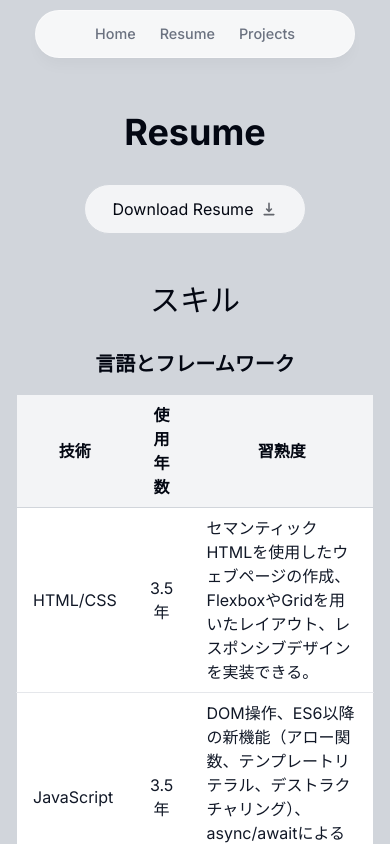
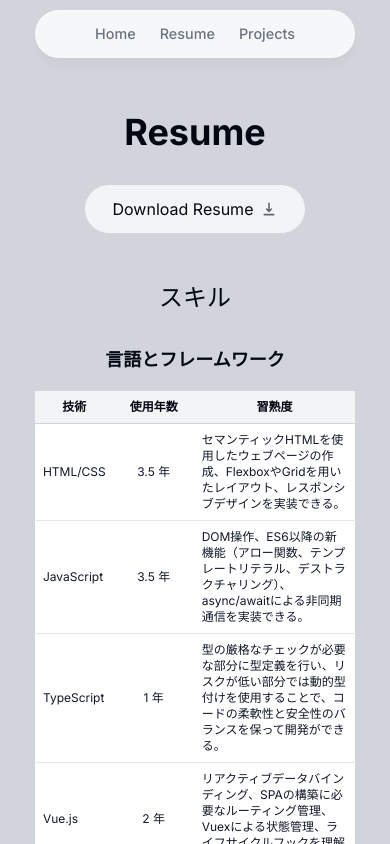
Before and after one commit to tkwonn/portfolio, a Next.js app: page /resume in a window 390 px wide. Shown: the top 844 px of the page. Built offline with nearby package versions, Linux system fonts and the light colour scheme.

Commit message:
Adjust SkillsTable for mobile devices

```diff
--- a/src/components/Skills.tsx
+++ b/src/components/Skills.tsx
@@ -2,22 +2,22 @@ import { languages, databases, others } from "@/lib/skills";
 
 const SkillTable = ({ title, skills }: { title: string, skills: readonly any[] }) => (
   <div className="mb-8">
-    <h3 className="text-xl text-center font-semibold mb-4">{title}</h3>
+    <h3 className="text-lg md:text-xl text-center font-semibold mb-4">{title}</h3>
     <div className="overflow-x-auto">
       <table className="min-w-full bg-white dark:bg-gray-800 border border-gray-300 dark:border-white">
         <thead>
-          <tr className="border border-gray-300 dark:border-white">
-            <th className="py-2 px-4 bg-gray-100 dark:bg-gray-400">技術</th>
-            <th className="py-2 px-4 bg-gray-100 dark:bg-gray-400">使用年数</th>
-            <th className="py-2 px-4 bg-gray-100 dark:bg-gray-400">習熟度</th>
+          <tr className="border border-gray-300 dark:border-white text-xs sm:text-base ">
+            <th className="py-2 px-2 sm:px-4 bg-gray-100 dark:bg-gray-400">技術</th>
+            <th className="py-2 px-2 sm:px-4 w-20 sm:w-36  bg-gray-100 dark:bg-gray-400">使用年数</th>
+            <th className="py-2 px-2 sm:px-4 bg-gray-100 dark:bg-gray-400">習熟度</th>
           </tr>
         </thead>
         <tbody>
           {skills.map((skill, index) => (
-            <tr key={index} className="border-t border-gray-200 dark:border-gray-400">
-              <td className="py-2 px-4 text-gray-900 dark:text-gray-200">{skill.name}</td>
-              <td className="text-center py-2 px-4 text-gray-900 dark:text-gray-200">{skill.years}</td>
-              <td className="py-2 px-4 text-gray-900 dark:text-gray-200">{skill.proficiency}</td>
+            <tr key={index} className="border-t border-gray-200 dark:border-gray-400 text-xs sm:text-base ">
+              <td className="py-2 px-2 md:px-4 text-gray-900 dark:text-gray-200">{skill.name}</td>
+              <td className="text-center py-2 px-2 md:px-4 text-gray-900 dark:text-gray-200">{skill.years}</td>
+              <td className="py-2 px-2 md:px-4 text-gray-900 dark:text-gray-200">{skill.proficiency}</td>
             </tr>
           ))}
         </tbody>
@@ -28,8 +28,8 @@ const SkillTable = ({ title, skills }: { title: string, skills: readonly any[] }
 
 export default function Skills() {
   return (
-    <section className="max-w-[53rem] scroll-mt-20 mb-16">
-      <h2 className="text-3xl font-medium mb-8 text-center">スキル</h2>
+    <section className="max-w-[90%] md:max-w-[53rem] scroll-mt-20 mb-16 mx-auto">
+      <h2 className="text-2xl sm:text-3xl md:text-3xl font-medium mb-8 text-center">スキル</h2>
       <SkillTable title="言語とフレームワーク" skills={languages as readonly any[]} />
       <SkillTable title="データベース" skills={databases as readonly any[]} />
       <SkillTable title="その他" skills={others as readonly any[]} />
```
